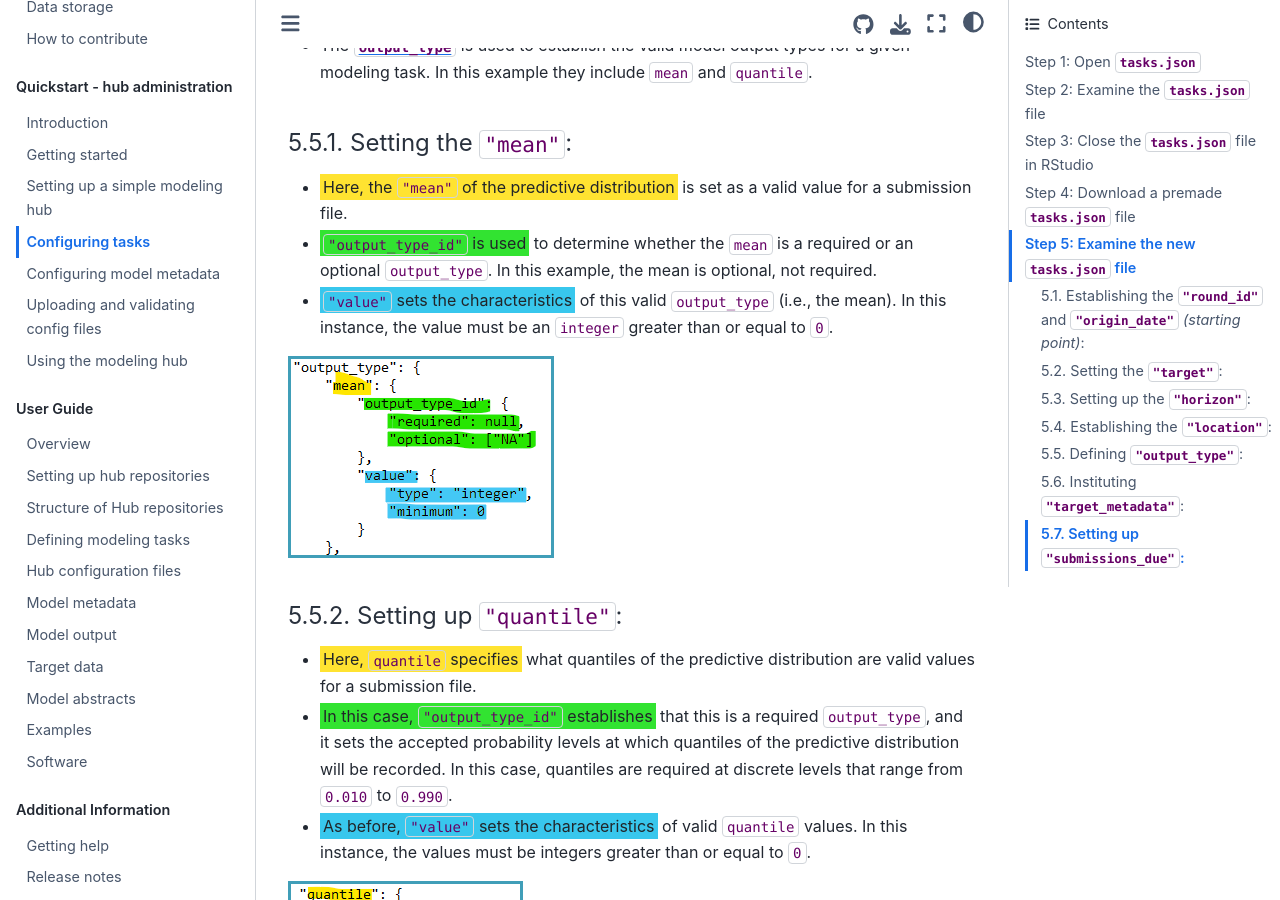
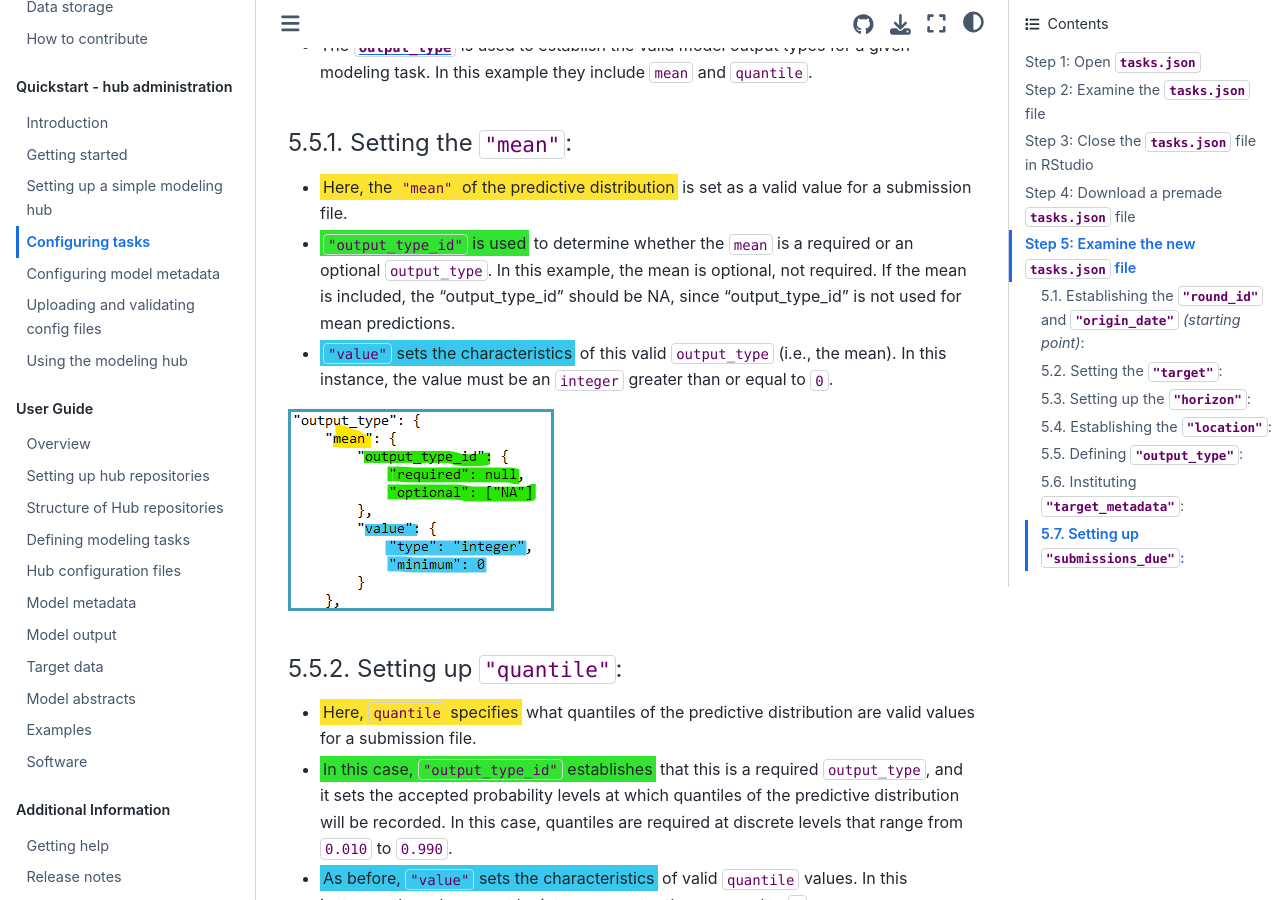
Before and after one commit to hubverse-org/hubDocs, a Sphinx documentation site: the page built from docs/source/quickstart-hub-admin/tasks-config.md, in a window 1280 px wide and 900 px high, scrolled down 4856 px. Built offline with Sphinx 7.4.7 and the Sphinx Book theme 1.1.4, drawn with Linux system fonts in a browser that asks for light colours; pages that are not in the unit, such as notebooks, are missing from menus.

Commit message:
Define NA meaning for output_type_id

```diff
--- a/docs/source/quickstart-hub-admin/tasks-config.md
+++ b/docs/source/quickstart-hub-admin/tasks-config.md
@@ -78,7 +78,7 @@ Now, read below for details on some of the lines of code in this file:
 
 #### 5.5.1. Setting the `"mean"`:
 - <mark style="background-color: #FFE331">Here, the `"mean"` of the predictive distribution</mark> is set as a valid value for a submission file.
-- <mark style="background-color: #32E331">`"output_type_id"` is used</mark> to determine whether the `mean` is a required or an optional `output_type`. In this example, the mean is optional, not required.
+- <mark style="background-color: #32E331">`"output_type_id"` is used</mark> to determine whether the `mean` is a required or an optional `output_type`. In this example, the mean is optional, not required. If the mean is included, the "output_type_id" should be NA, since "output_type_id" is not used for mean predictions.
 - <mark style="background-color: #38C7ED">`"value"` sets the characteristics</mark> of this valid `output_type` (i.e., the mean). In this instance, the value must be an `integer` greater than or equal to `0`.
 
 ![Some more lines of code in the tasks.json file](../images/tasks_schema_5-1.png)
```
